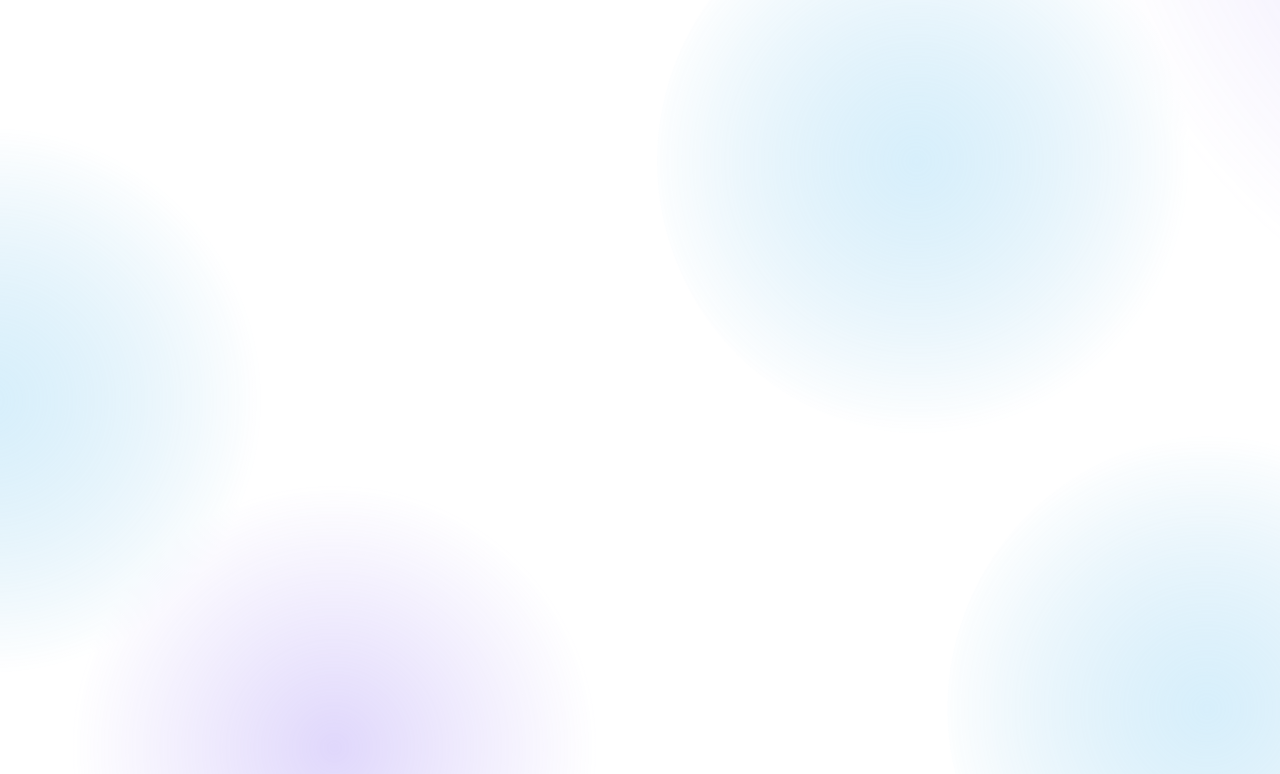
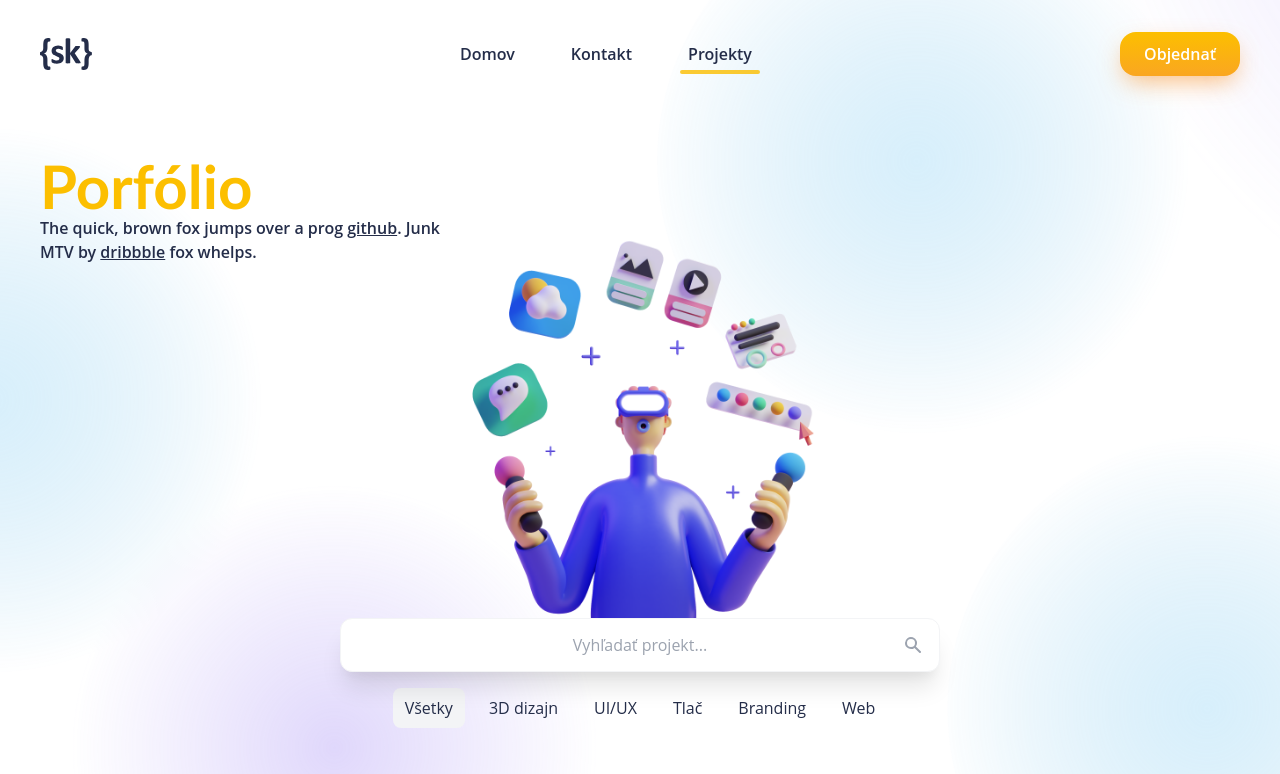
Before and after one commit to samuelkrupik/samuelkrupik-front, a Vue app: page /projekty in a window 1280 px wide. Before the commit this address had no page. Shown: the top 774 px of the page. Built offline with nearby package versions, Linux system fonts and the light colour scheme.

Commit message:
Added projects page

```diff
--- a/src/router/index.js
+++ b/src/router/index.js
@@ -13,6 +13,12 @@ const routes = [
     name: "Contact",
     component: () =>
       import(/* webpackChunkName: "contact" */ "../views/Contact.vue"),
+  },
+  {
+    path: "/projekty",
+    name: "Projects",
+    component: () =>
+      import(/* webpackChunkName: "projects" */ "../views/Projects.vue"),
   },
 ];
 
--- a/src/views/Home.vue
+++ b/src/views/Home.vue
@@ -295,6 +295,10 @@ export default {
           title: "Projekty",
           to: "#projects",
         },
+        {
+          title: "Kontakt",
+          to: "#contact",
+        },
       ],
       swiper: {
         breakpoints: {
--- /dev/null
+++ b/src/views/Projects.vue
@@ -0,0 +1,165 @@
+import branding from '../assets/img/cards/branding.png';
+<template>
+  <div id="projects">
+    <section class="section">
+      <c-navigation :links="links" />
+    </section>
+    <section class="section pt-12">
+      <div
+        class="text-center px-6 sm:w-2/3 md:w-1/2 md:px-0 mx-auto lg:mx-0 lg:w-2/5 lg:text-left xl:w-1/3"
+      >
+        <h1 class="heading text-primary">Porfólio</h1>
+        <p class="content-text">
+          The quick, brown fox jumps over a prog
+          <a href="#" class="link">github</a>. Junk MTV by
+          <a href="#" class="link">dribbble</a> fox whelps.
+        </p>
+      </div>
+      <div class="lg:w-1/2 mx-auto lg:-mt-24">
+        <div class="px-10 sm:w-2/3 sm:px-0 md:w-1/2 mx-auto lg:w-3/4">
+          <img src="../assets/img/projects.png" alt="" />
+        </div>
+        <div
+          class="flex relative p-1.5 bg-white items-center rounded-xl shadow-xl border border-gray-100 focus-within:ring-2 ring-blue-200"
+        >
+          <input
+            type="text"
+            class="flex-grow px-3 py-2 appearance-none border-none bg-transparent focus:outline-none lg:text-center"
+            placeholder="Vyhľadať projekt..."
+          />
+          <div
+            @click="open = !open"
+            class="flex lg:hidden items-center bg-gray-100 font-medium rounded-lg py-2 px-3 text-gray-700 cursor-pointer hover:bg-gray-200 transition-colors"
+          >
+            <span class="mr-1 select-none">{{ getActiveFilter().title }}</span>
+            <chevron-down-icon class="h-5" />
+          </div>
+          <transition
+            enter-active-class="transition-all"
+            enter-from-class="opacity-0 scale-75"
+            enter-to-class="opacity-100 scale-100"
+            leave-from-class="opacity-100 scale-100"
+            leave-to-class="opacity-0 scale-75"
+            leave-active-class="transition-all"
+          >
+            <div
+              class="flex flex-col space-y-1 absolute top-full transform origin-top right-1.5 bg-white shadow-xl rounded-lg border border-gray-200 p-1"
+              v-if="open"
+            >
+              <template v-for="(filter, index) in filters" :key="index">
+                <div
+                  @click="setFilter(index)"
+                  v-if="index !== activeFilter"
+                  class="font-medium text-dark px-3 py-2 hover:bg-gray-100 rounded-lg cursor-pointer transition-colors"
+                >
+                  {{ filter.title }}
+                </div>
+              </template>
+            </div>
+          </transition>
+          <search-icon
+            class="absolute top-1/2 text-gray-400 right-0 h-5 hidden lg:block mr-4 -mt-2.5"
+          />
+        </div>
+        <div class="hidden lg:flex items-center justify-center mt-4 space-x-3">
+          <template v-for="(filter, index) in filters" :key="index">
+            <div
+              @click="setFilter(index)"
+              :class="{
+                'bg-gray-100 hover:bg-gray-200': index === activeFilter,
+              }"
+              class="font-medium text-dark px-3 py-2 hover:bg-gray-100 rounded-lg cursor-pointer transition-colors whitespace-nowrap"
+            >
+              {{ filter.title }}
+            </div>
+          </template>
+        </div>
+      </div>
+      <div class="lg:w-1/3 xl:w-1/4"></div>
+    </section>
+    <section
+      class="section grid sm:grid-cols-2 lg:grid-cols-3 2xl:grid-cols-4 gap-4 mt-12"
+    >
+      <template v-for="n in 16" :key="n">
+        <img
+          src="https://source.unsplash.com/random/1920x1440"
+          alt=""
+          class="rounded-xl shadow-xl"
+        />
+      </template>
+    </section>
+    <section class="section">
+      <c-footer class="pt-24" />
+    </section>
+  </div>
+</template>
+
+<script>
+import CNavigation from "@/components/CNavigation.vue";
+import CFooter from "@/components/CFooter.vue";
+import { ChevronDownIcon, SearchIcon } from "@heroicons/vue/solid";
+export default {
+  components: {
+    CNavigation,
+    CFooter,
+    ChevronDownIcon,
+    SearchIcon,
+  },
+  data() {
+    return {
+      open: false,
+      activeFilter: 0,
+      filters: [
+        {
+          title: "Všetky",
+          query: "",
+        },
+        {
+          title: "3D dizajn",
+          query: "3d_design",
+        },
+        {
+          title: "UI/UX",
+          query: "ui_ux",
+        },
+        {
+          title: "Tlač",
+          query: "print",
+        },
+        {
+          title: "Branding",
+          query: "branding",
+        },
+        {
+          title: "Web",
+          query: "web",
+        },
+      ],
+      links: [
+        {
+          title: "Domov",
+          to: "/",
+        },
+        {
+          title: "Kontakt",
+          to: "/kontakt",
+        },
+        {
+          title: "Projekty",
+          to: "/projekty",
+          active: true,
+        },
+      ],
+    };
+  },
+  methods: {
+    setFilter(filterIndex) {
+      this.activeFilter = filterIndex;
+      this.open = false;
+    },
+    getActiveFilter() {
+      return this.filters[this.activeFilter];
+    },
+  },
+};
+</script>
```
Also changed, not shown: src/assets/img/projects.png (added).
